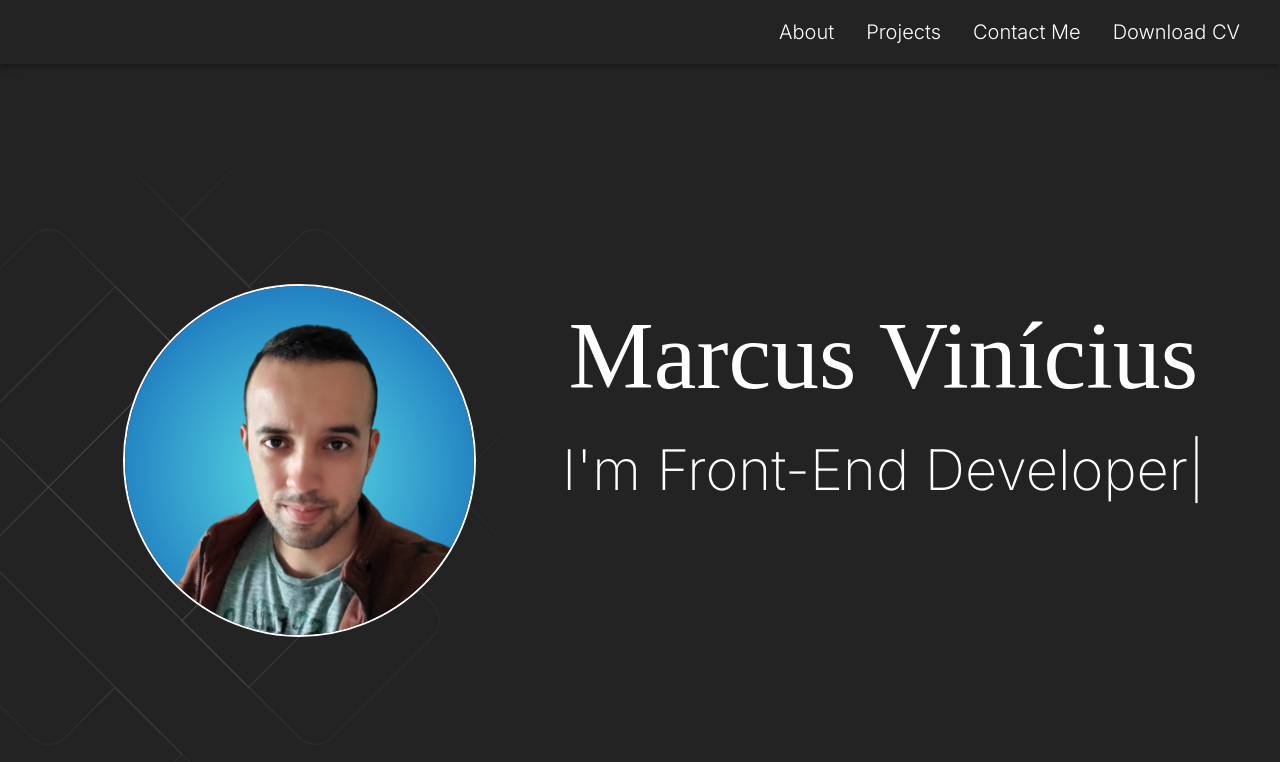
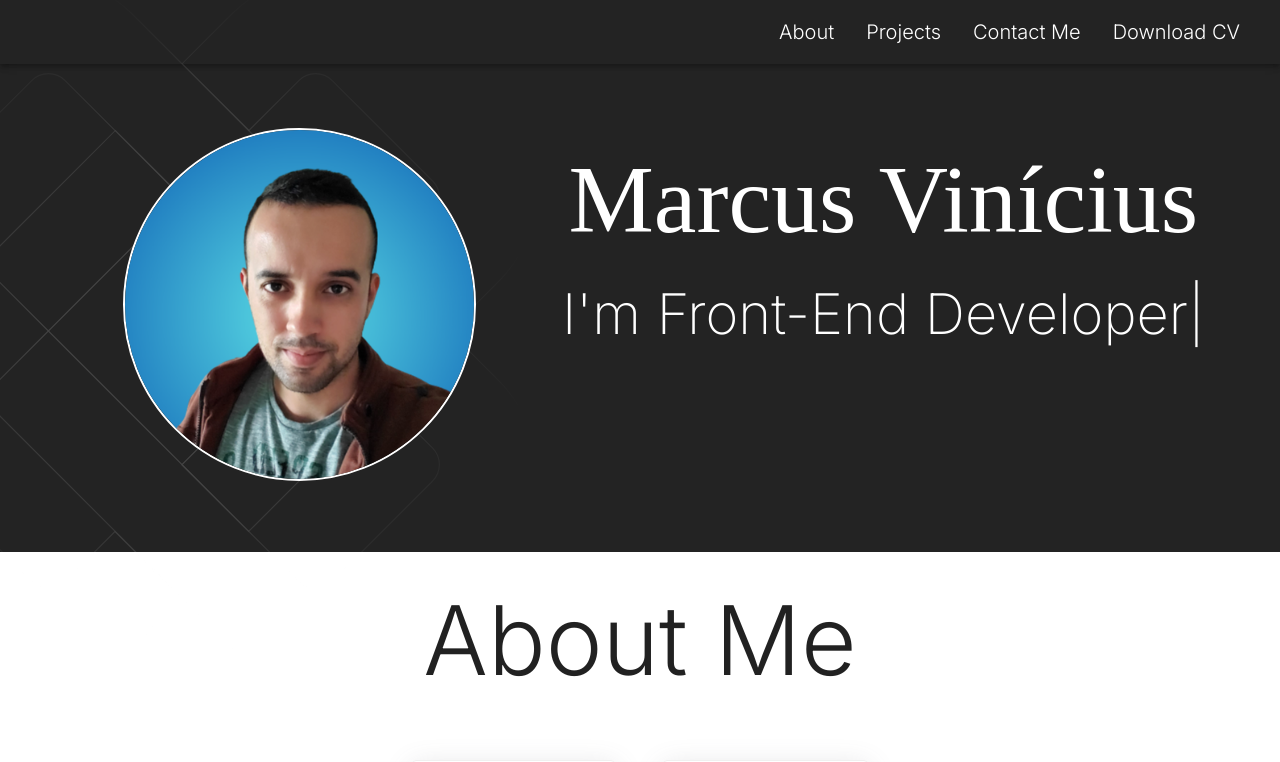
Before and after one commit to MarcusVNT/my-portfolio, a React (Vite) app: page / in a window 1280 px wide. Shown: the top 762 px of the page. Built offline with nearby package versions, Linux system fonts and the light colour scheme; a web font is replaced by a local one.

Commit message:
fix: response bug on Hero fixed.

```diff
--- a/src/pages/Home/sections/Hero/Hero.tsx
+++ b/src/pages/Home/sections/Hero/Hero.tsx
@@ -13,7 +13,7 @@ import { TypeAnimation } from "react-type-animation";
 const Hero = () => {
   const StyledHero = styled("div")(({ theme }) => ({
     backgroundColor: theme.palette.primary.main,
-    height: "100vh",
+    padding: "4rem 0",
     display: "flex",
     alignItems: "center",
     justifyContent: "center",
```
